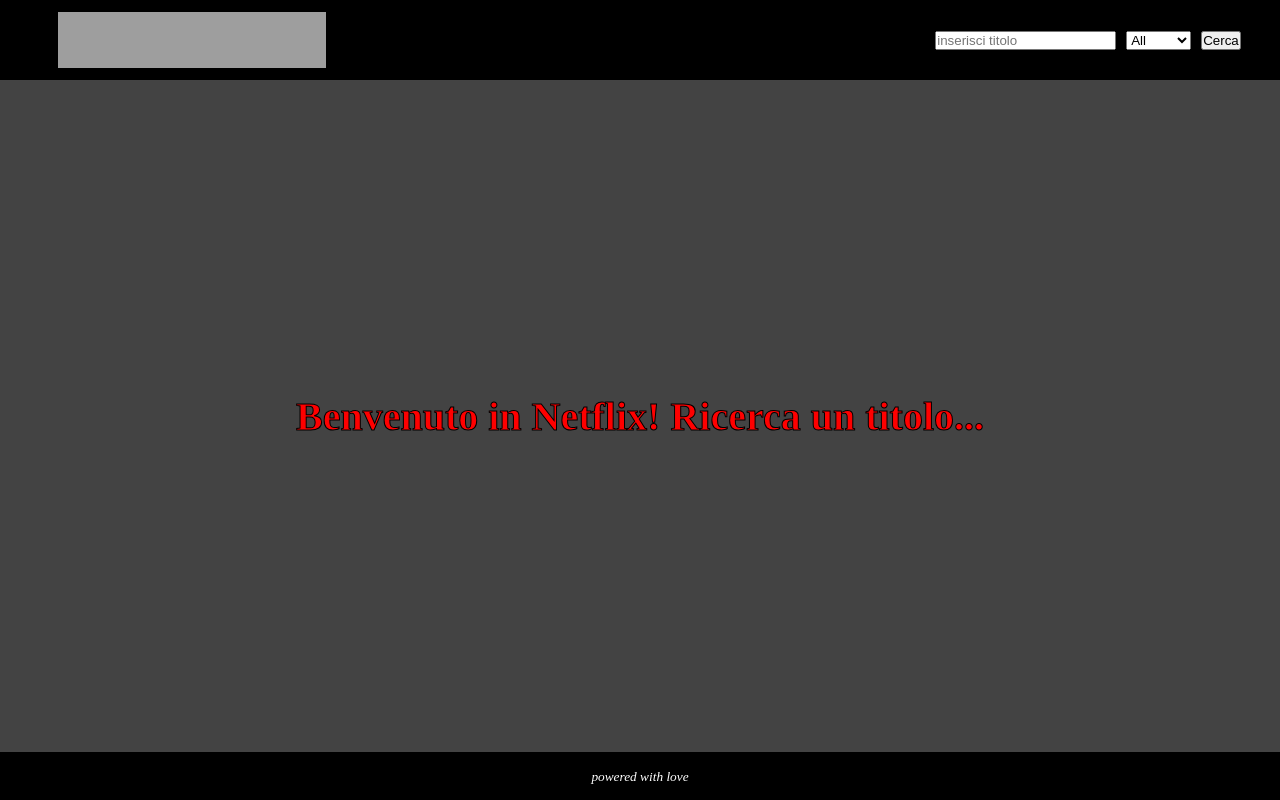
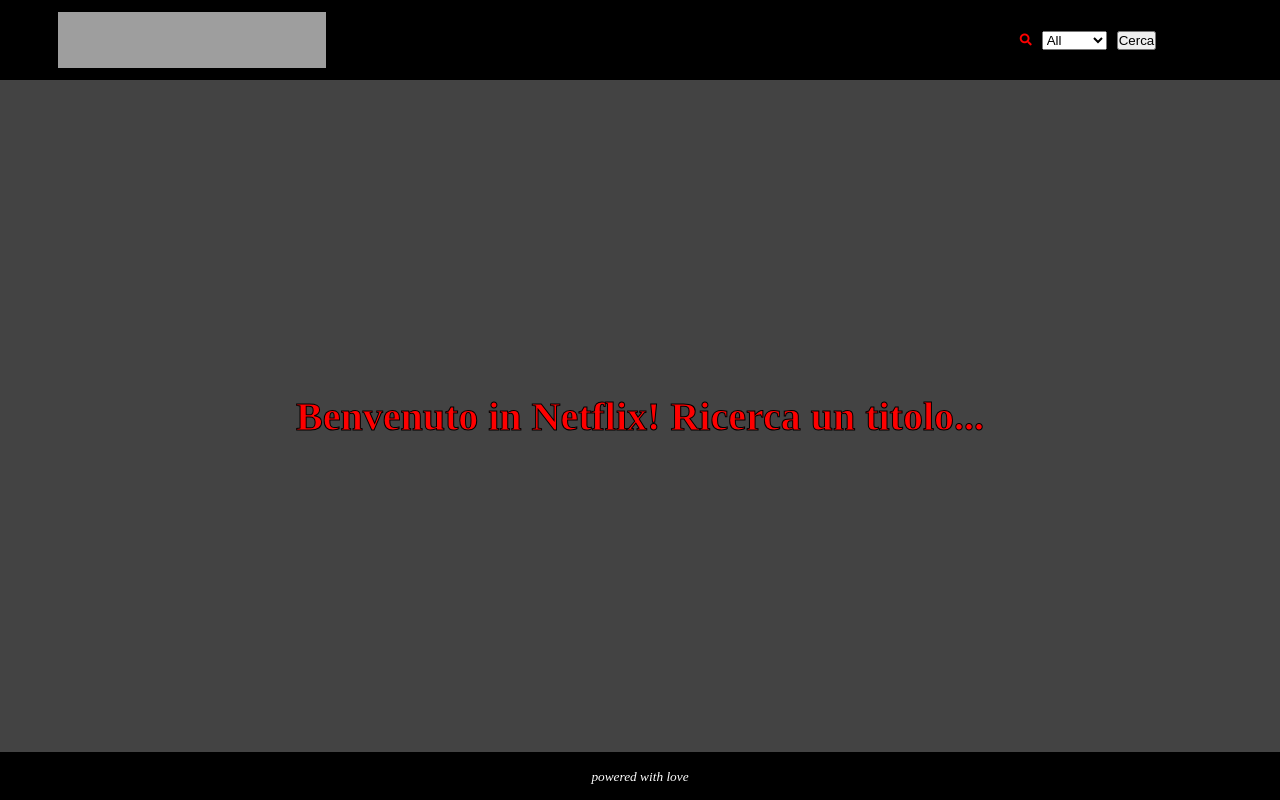
Before and after one commit to grecomatteo86/vue-boolflix, a plain HTML site: page index.html in a window 1280 px wide. Drawn offline with nearby package versions, Linux system fonts and the light colour scheme; grey boxes are pictures that could not be loaded.

Commit message:
add lens and search_field isShown on click

```diff
--- a/css/style.css
+++ b/css/style.css
@@ -31,9 +31,20 @@
   justify-content: center;
   align-items: center;
 }
+.search_container{
+  display: flex;
+  justify-content: center;
+  align-items: center;
+}
 .logo_container>img{
   width: 70%;
   height: 70%;
+}
+.fa-search{
+  color: red;
+  margin-right: 10px;
+  font-size: 12px;
+  cursor: pointer;
 }
 .search_field{
   margin-right: 10px;
--- a/index.html
+++ b/index.html
@@ -30,7 +30,10 @@
       <!-- /logo -->
       <!-- input -->
       <div class="input_container">
-        <input v-on:keyup.13="searchTitle" v-model="userTitle" class="search_field" type="text" name="" value="" placeholder="inserisci titolo">
+        <div class="search_container">
+          <i v-on:click="isShown = true" class="fas fa-search"></i>
+          <input v-if="isShown" v-on:keyup.13="searchTitle" v-model="userTitle" class="search_field" type="text" name="" value="" placeholder="inserisci titolo">
+        </div>
         <div class="select_container">
           <select v-model="selected" class="" name="">
             <option value="">All</option>
--- a/js/script.js
+++ b/js/script.js
@@ -40,7 +40,8 @@
         'id',
         'th'
       ],
-      selected:''
+      selected:'',
+      isShown: false
     },
     methods:{
       searchTitle: function(){
```
